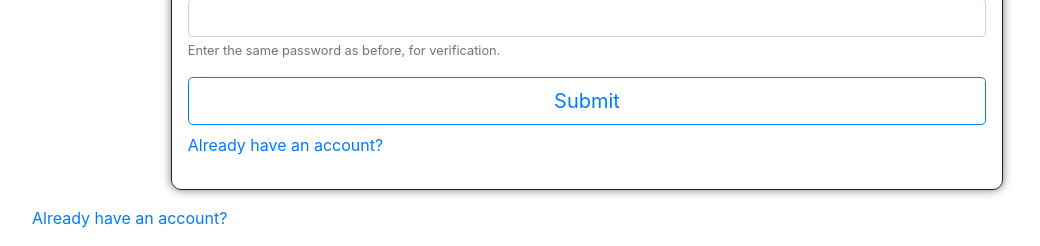
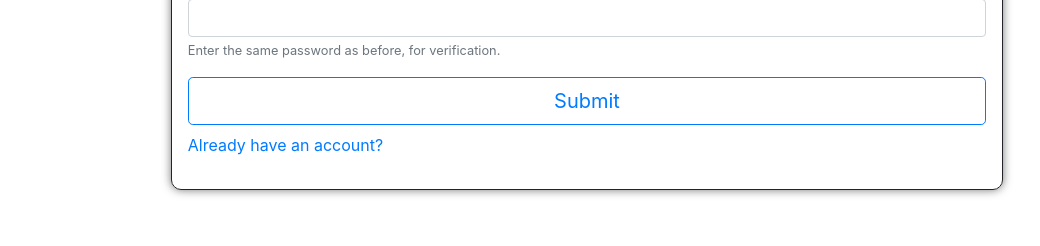
Before and after one commit to Jearce/lifeguard, a Django app: page /users/signup/ in a window 1280 px wide. Shown: the part 990-1236 px from the top of the page, without its empty margins (53-1093 px from the left). After the commit the page ends 1186 px from the top, so only its background shows below. Run offline with Django 3.2, Linux system fonts and the light colour scheme; some libraries are stand-ins or nearby versions.

```diff
--- a/users/templates/users/signup.html
+++ b/users/templates/users/signup.html
@@ -17,8 +17,7 @@
 
 
 <div class="container">
-	<h3 class="pb-3 pt-3 text-center">Sign Up</h3>
-		{% crispy form %}
-		<p><a href="{% url 'users:login' %}" id="id_login">Already have an account?</a></p>
+  <h3 class="pb-3 pt-3 text-center">Sign Up</h3>
+	{% crispy form %}
 </div>
 {% endblock content %}
```
